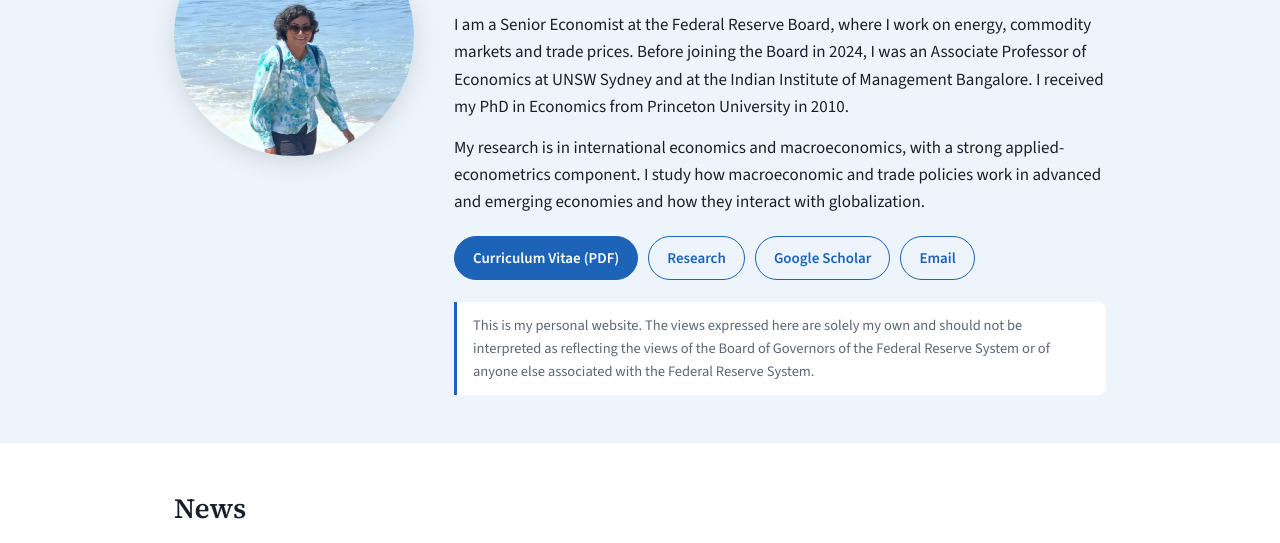
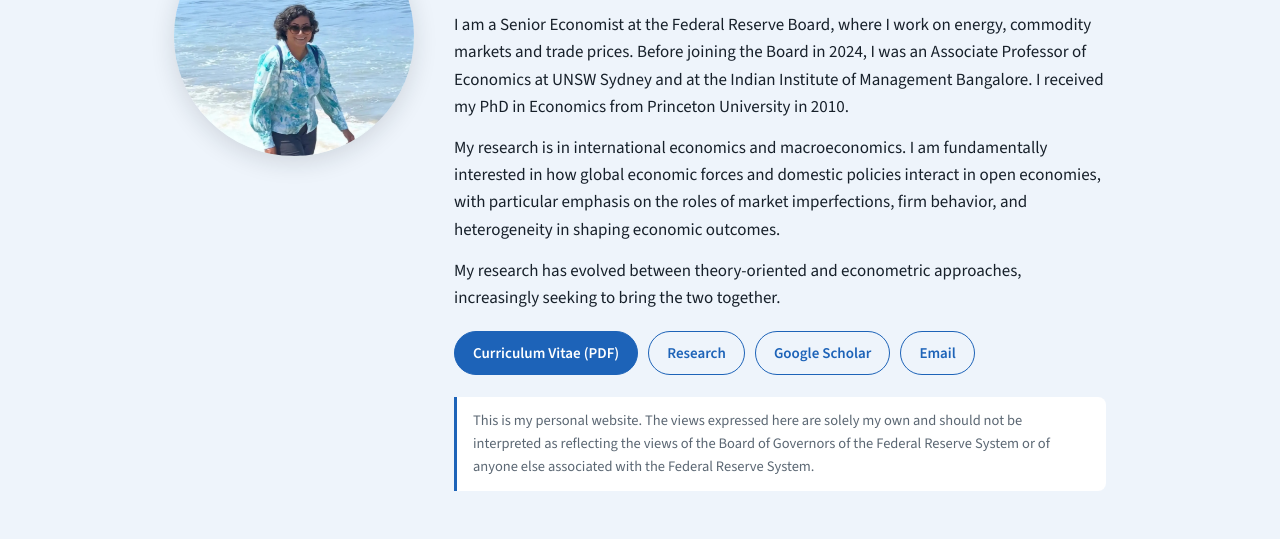
Before and after one commit to arpitac-econ/arpitac-econ.github.io, a plain HTML site: page index.html in a window 1280 px wide. Shown: the part 197-740 px from the top of the page. Drawn offline with nearby package versions, Linux system fonts and the light colour scheme.

Commit message:
Add files via upload

```diff
--- a/index.html
+++ b/index.html
@@ -140,7 +140,8 @@
       <h1>Arpita Chatterjee</h1>
       <p class="role">Senior Economist, International Finance Division, Federal Reserve Board</p>
       <p>I am a Senior Economist at the Federal Reserve Board, where I work on energy, commodity markets and trade prices. Before joining the Board in 2024, I was an Associate Professor of Economics at UNSW Sydney and at the Indian Institute of Management Bangalore. I received my PhD in Economics from Princeton University in 2010.</p>
-      <p>My research is in international economics and macroeconomics, with a strong applied-econometrics component. I study how macroeconomic and trade policies work in advanced and emerging economies and how they interact with globalization.</p>
+      <p>My research is in international economics and macroeconomics. I am fundamentally interested in how global economic forces and domestic policies interact in open economies, with particular emphasis on the roles of market imperfections, firm behavior, and heterogeneity in shaping economic outcomes.</p>
+      <p>My research has evolved between theory-oriented and econometric approaches, increasingly seeking to bring the two together.</p>
       <div class="btns">
         <a class="btn primary" href="cv.pdf">Curriculum Vitae (PDF)</a>
         <a class="btn" href="#research">Research</a>
```
